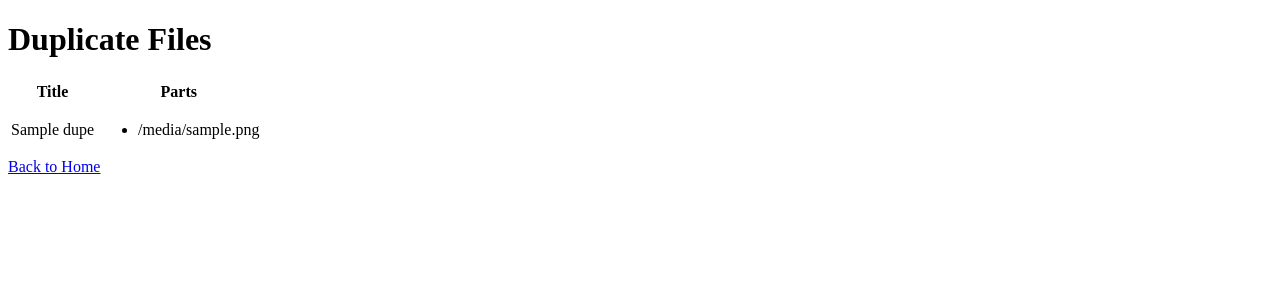
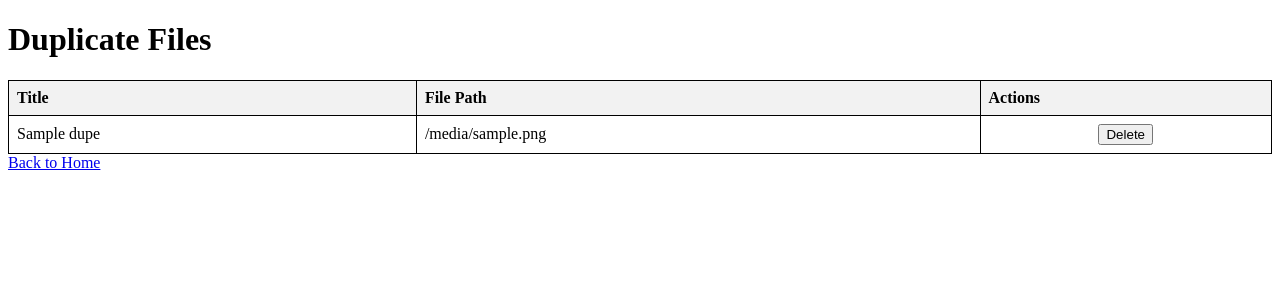
Before and after one commit to morganzero/dupefinder-docker, a Flask app: template templates/dupes.html in a window 1280 px wide. Shown: the top 300 px of the page. Run offline with Flask 3, Linux system fonts and the light colour scheme; the template is opened without the code that fills it: most values are stand-ins (such as "Sample title", 1, 10 or a date in 2020); parts of the project's set-up code (start-up, migrations or seed data) failed here and were passed over.

Commit message:
Update dupes.html

```diff
--- a/templates/dupes.html
+++ b/templates/dupes.html
@@ -3,6 +3,43 @@
 <head>
     <meta charset="UTF-8">
     <title>Duplicate Files</title>
+    <style>
+        table {
+            width: 100%;
+            border-collapse: collapse;
+        }
+        th, td {
+            border: 1px solid black;
+            padding: 8px;
+            text-align: left;
+        }
+        th {
+            background-color: #f2f2f2;
+        }
+        .actions {
+            text-align: center;
+        }
+    </style>
+    <script>
+        function deleteDuplicate(title, mediaId) {
+            fetch('/delete', {
+                method: 'POST',
+                headers: {
+                    'Content-Type': 'application/json'
+                },
+                body: JSON.stringify({ title: title, media_id: mediaId })
+            })
+            .then(response => response.json())
+            .then(data => {
+                if (data.status === 'success') {
+                    alert('Duplicate deleted successfully.');
+                    location.reload();
+                } else {
+                    alert('Error deleting duplicate.');
+                }
+            });
+        }
+    </script>
 </head>
 <body>
     <h1>Duplicate Files</h1>
@@ -10,21 +47,23 @@
         <thead>
             <tr>
                 <th>Title</th>
-                <th>Parts</th>
+                <th>File Path</th>
+                <th>Actions</th>
             </tr>
         </thead>
         <tbody>
             {% for title, parts in dupes.items() %}
-                <tr>
-                    <td>{{ title }}</td>
-                    <td>
-                        <ul>
-                            {% for part_id, part in parts.items() %}
-                                <li>{{ part.file }}</li>
-                            {% endfor %}
-                        </ul>
-                    </td>
-                </tr>
+                {% for part_id, part in parts.items() %}
+                    {% for file_path in part.file %}
+                        <tr>
+                            <td>{{ title }}</td>
+                            <td>{{ file_path }}</td>
+                            <td class="actions">
+                                <button onclick="deleteDuplicate('{{ title }}', '{{ part_id }}')">Delete</button>
+                            </td>
+                        </tr>
+                    {% endfor %}
+                {% endfor %}
             {% endfor %}
         </tbody>
     </table>
```
